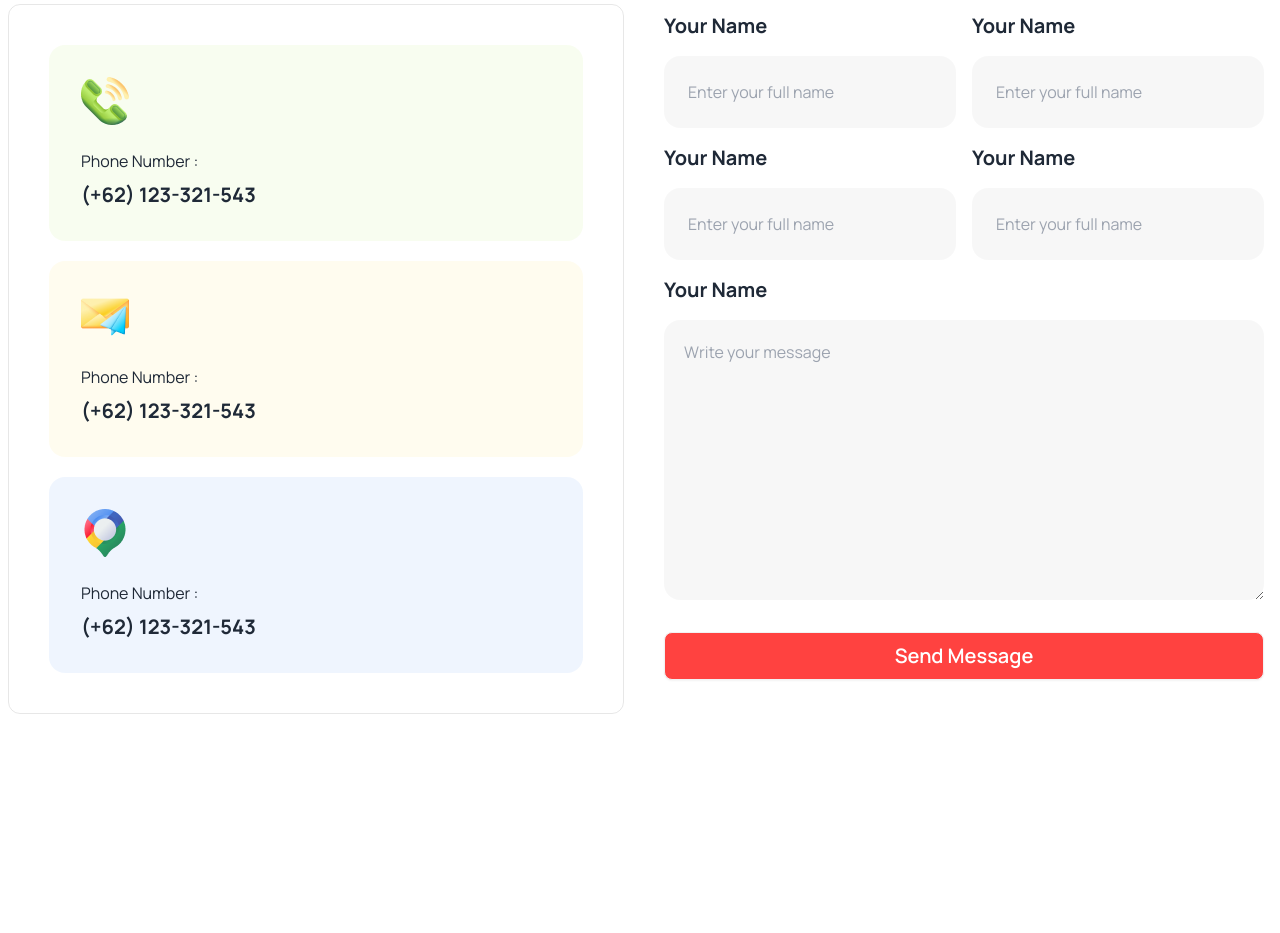
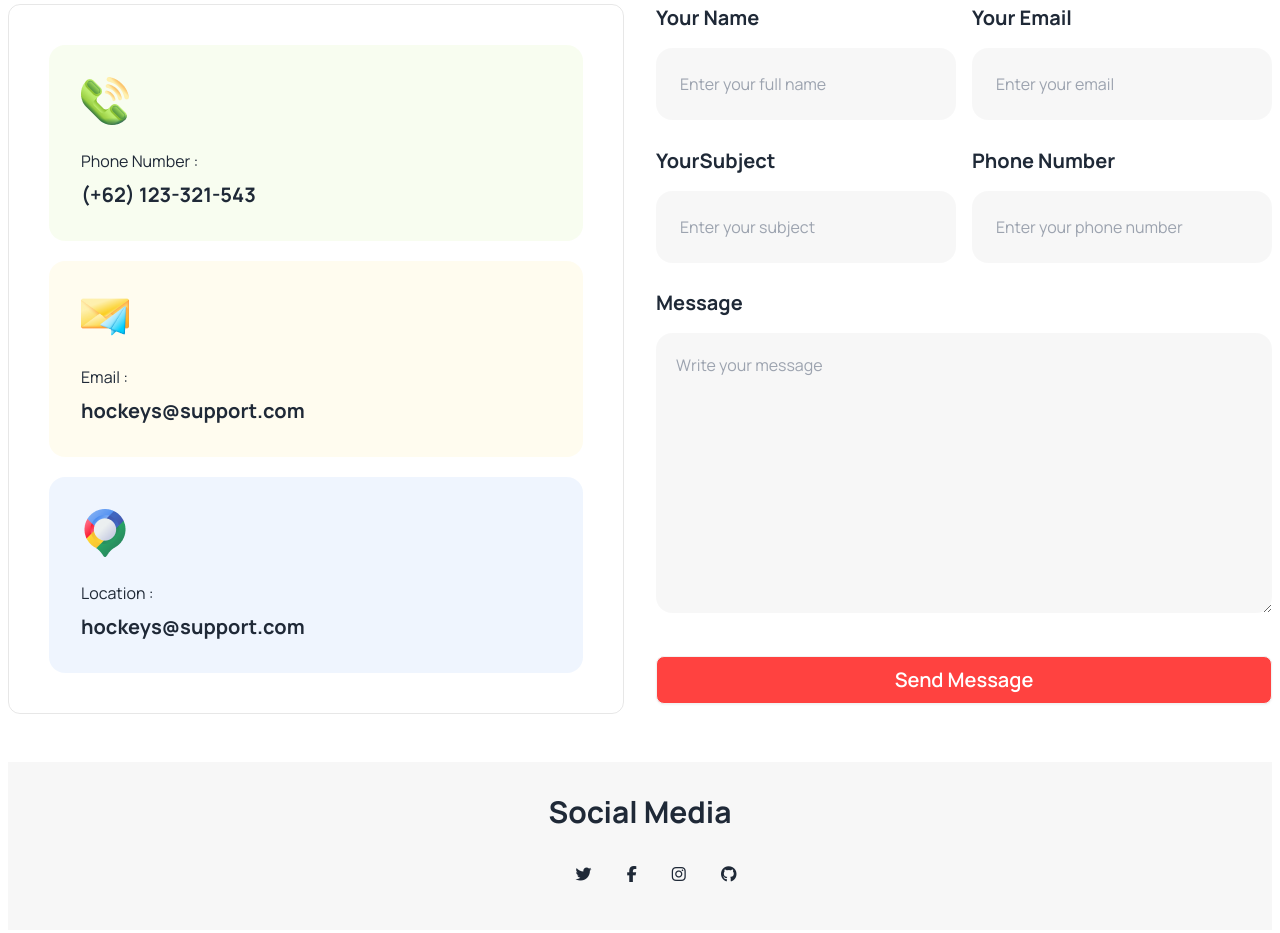
Before and after one commit to reflexsafwan/hockey-with-tailwind, a plain HTML site: page index.html in a window 1280 px wide. Shown: the part 5119-6052 px from the top of the page. Before the commit the page ends 5889 px from the top, so only its background shows below. Drawn offline with nearby package versions, Linux system fonts and the light colour scheme.

Commit message:
main part completed

```diff
--- a/index.html
+++ b/index.html
@@ -552,21 +552,21 @@
                     <div class="bg-[#FDDD5F1A] rounded-2xl">
                         <div class="p-8">
                             <img class="mb-6" src="./Images/Group 1171275318.png" alt="">
-                            <p class="mb-2">Phone Number : </p>
-                            <p class="text-xl font-bold">(+62) 123-321-543</p>
+                            <p class="mb-2">Email : </p>
+                            <p class="text-xl font-bold">hockeys@support.com</p>
                         </div>
                     </div>
                     <div class="bg-[#629CF31A] rounded-2xl">
                         <div class="p-8">
                             <img class="mb-6" src="./Images/Group 1171275321.png" alt="">
-                            <p class="mb-2">Phone Number : </p>
-                            <p class="text-xl font-bold">(+62) 123-321-543</p>
+                            <p class="mb-2">Location : </p>
+                            <p class="text-xl font-bold">hockeys@support.com</p>
                         </div>
                     </div>
 
                 </div>
                 <div>
-                    <div class="md:grid  md:grid-cols-2 gap-4 p-2">
+                    <div class="md:grid  md:grid-cols-2 gap-4 P-2 h-full">
                         <div class="flex flex-col ">
                             <label for="" class=""><span class="text-xl font-bold">Your
                                     Name</span></label>
@@ -574,30 +574,41 @@
                                 placeholder="Enter your full name">
                         </div>
                         <div class="flex flex-col">
-                            <label for="" class=""><span class="text-xl font-bold">Your
-                                    Name</span></label>
+                            <label for="" class=""><span class="text-xl font-bold">Your Email</span></label>
                             <input class="p-6 mt-4 bg-[#13131808] rounded-2xl" type="text"
-                                placeholder="Enter your full name">
+                                placeholder="Enter your email">
                         </div>
                         <div class="flex flex-col">
-                            <label for="" class=""><span class="text-xl font-bold">Your
-                                    Name</span></label>
+                            <label for="" class=""><span class="text-xl font-bold">YourSubject</span></label>
                             <input class="p-6 mt-4 bg-[#13131808] rounded-2xl" type="text"
-                                placeholder="Enter your full name">
+                                placeholder="Enter your subject">
                         </div>
                         <div class="flex flex-col">
-                            <label for="" class=""><span class="text-xl font-bold">Your
-                                    Name</span></label>
+                            <label for="" class=""><span class="text-xl font-bold">Phone Number</span></label>
                             <input class="p-6 mt-4 bg-[#13131808] rounded-2xl" type="text"
-                                placeholder="Enter your full name">
+                                placeholder="Enter your phone number">
                         </div>
                         <div class="flex flex-col col-span-2 w-full">
-                            <label for="" class="mb-4"><span class="text-xl font-bold">Your
-                                    Name</span></label>
+                            <label for="" class="mb-4"><span class="text-xl font-bold">Message</span></label>
                             <textarea placeholder="Write your message" class="bg-[#13131808] rounded-2xl p-5" name=""
                                 id="" cols="30" rows="10"></textarea>
                         </div>
                         <div class="btn bg-[#FF4240] col-span-2 mt-4 text-xl text-white w-full">Send Message</div>
+                    </div>
+                </div>
+            </div>
+            <div class="bg-[#13131808] p-8 mt-12 text-center">
+                <div class="w-full">
+                    <div>
+                        <h2 class="text-3xl font-bold mb-5">Social Media</h2>
+                    </div>
+                    <div class="p-3">
+                        <div class="">
+                            <i class="fa-brands fa-twitter ml-8"></i>
+                            <i class="fa-brands fa-facebook-f ml-8"></i>
+                            <i class="fa-brands fa-instagram ml-8"></i>
+                            <i class="fa-brands fa-github ml-8"></i>
+                        </div>
                     </div>
                 </div>
             </div>
```
Also changed, not shown: Images/Social.png (added).
